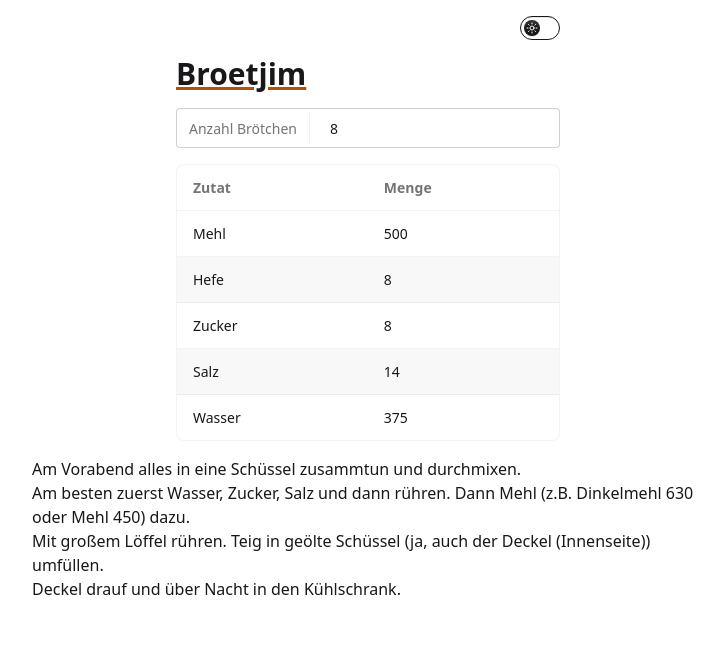
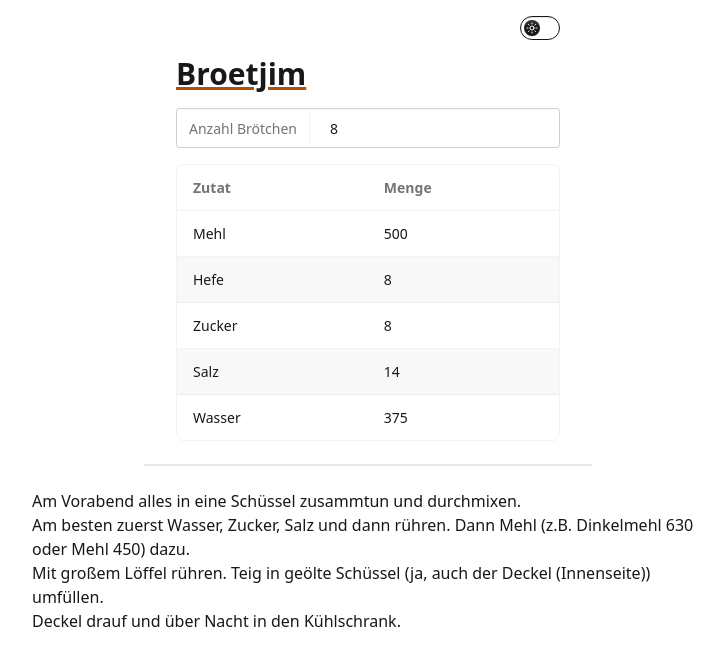
Before and after one commit to fre-ben/broetjim, a React (Vite) app: page / in a window 1280 px wide. Shown: the top 666 px of the page, without its empty margins (272-996 px from the left). Built offline with nearby package versions, Linux system fonts and the light colour scheme.

Commit message:
feat: add separator component

```diff
--- a/src/App.tsx
+++ b/src/App.tsx
@@ -1,5 +1,6 @@
 import Ingredients from "./components/Ingredients/Ingredients";
 import Recipe from "./components/Recipe/Recipe";
+import Separator from "./components/Separator/Separator";
 import ThemeToggle from "./components/ThemeToggle/ThemeToggle";
 
 function App() {
@@ -7,6 +8,7 @@ function App() {
     <main className="grid gap-4 m-4 justify-items-center">
       <ThemeToggle />
       <Ingredients />
+      <Separator />
       <Recipe />
     </main>
   );
--- /dev/null
+++ b/src/components/Separator/Separator.tsx
@@ -0,0 +1,9 @@
+const Separator = () => {
+  return (
+    <div className="flex w-sm md:w-md flex-col">
+      <div role="separator" className="divider m-0"></div>
+    </div>
+  );
+};
+
+export default Separator;
```
